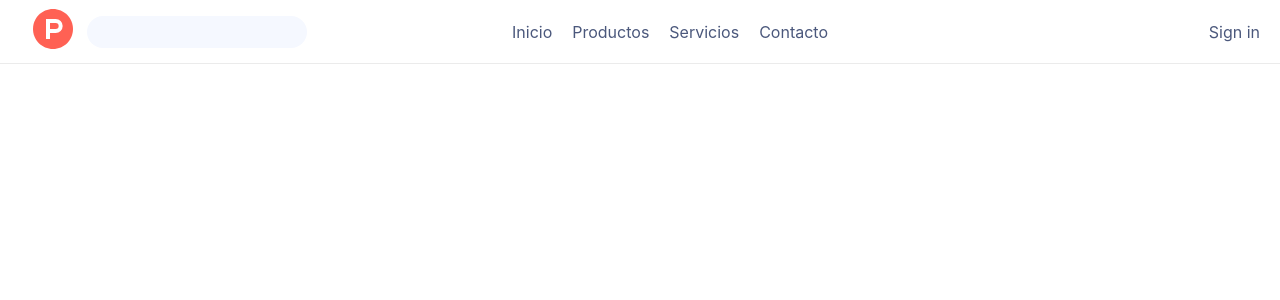
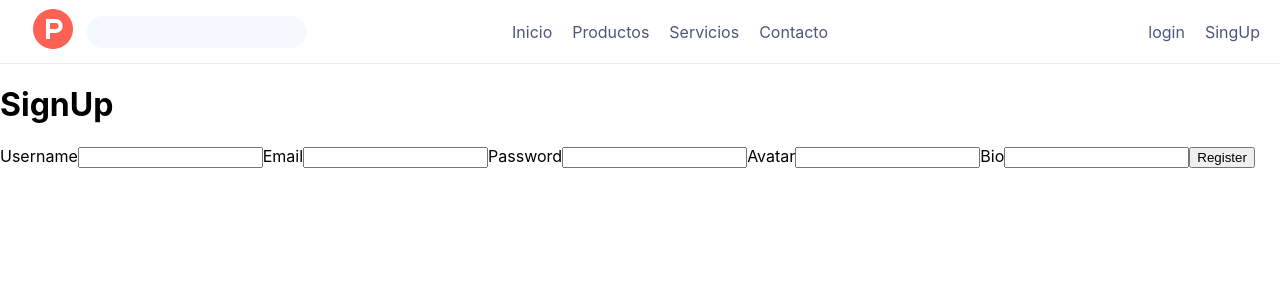
Before and after one commit to uberney2/Software2KarenHolguinMayerliGiraldoUberneyZapataFrontend, a React (Vite) app: page /signup in a window 1280 px wide. Shown: the top 300 px of the page. Built offline with nearby package versions, Linux system fonts and the light colour scheme.

Commit message:
login flow

```diff
--- /dev/null
+++ b/src/components/auth/AuthProvider.jsx
@@ -0,0 +1,48 @@
+import { useContext, createContext, useEffect, useState } from "react";
+
+const AuthContext = createContext({
+  isAuthenticated: false,
+  saveUser: (token) => {},
+  getToken: () => {}
+});
+
+export const AuthProvider = ({ children }) => {
+  const [isAuthenticated, setIsAuthenticated] = useState(false);
+  const [accessToken, setAccessToken] = useState(false);
+
+  useEffect(() => {
+    checkAuth()
+  }, [])
+
+  async function checkAuth(){
+    const token = getToken();
+    if(token){
+        setIsAuthenticated(true);
+    }else{
+        setIsAuthenticated(false);
+    }
+
+  }
+
+  function saveUser(token){
+    localStorage.setItem("token", token);
+    setIsAuthenticated(true);
+  }
+
+  function getToken(){
+    const token = localStorage.getItem('token');
+    if(token){
+        return token;
+    }
+    return null
+
+  }
+
+  return (
+    <AuthContext.Provider value={{ isAuthenticated, saveUser, getToken}}>
+      {children}
+    </AuthContext.Provider>
+  );
+};
+
+export const useAuth = () => useContext(AuthContext);
--- a/src/components/navbar/NavbarComponent.jsx
+++ b/src/components/navbar/NavbarComponent.jsx
@@ -1,7 +1,10 @@
+import { Link } from "react-router-dom";
 import "./Navbar.css";
 
-export const NavbarComponent = () => {
+export const NavbarComponent = ({ children }) => {
   return (
+    <>
+      <header>
         <nav className="navbar">
           <div className="logo">
             <a href="#">
@@ -43,17 +46,20 @@ export const NavbarComponent = () => {
             </ul>
           </div>
 
-
           <div className="login">
             <ul className="nav-links">
               <li>
-          <a href="#">Sign in</a>
+                <Link to="/">login</Link>
+              </li>
+              <li>
+                <Link to="/singup">SingUp</Link>
               </li>
             </ul>
           </div>
+        </nav>
+      </header>
 
-
-
-    </nav>
+      <main>{children}</main>
+    </>
   );
 };
--- a/src/components/productGrid/ProductGrid.jsx
+++ b/src/components/productGrid/ProductGrid.jsx
@@ -3,6 +3,7 @@ import {ProductGridItem} from '../productGridItem/ProductGridItem'
 import './ProductGrid.css'
 export const ProductGrid = () => {
     const {products, isLoading} = useFetchProducts()
+    console.log(products)
   return (
    <>
         <h3>Products</h3>
--- a/src/hooks/useFetchProducts.js
+++ b/src/hooks/useFetchProducts.js
@@ -1,12 +1,15 @@
 import {useEffect, useState} from 'react'
 import {getProducts} from '../services/getProducts'
+import { useAuth } from '../components/auth/AuthProvider';
 
 export const useFetchProducts = () => {
     const[products, setProducts] = useState([]);
     const[isLoading, setIsLoading] = useState(true);
+    const auth = useAuth();
 
     const getAllProducts = async () => {
-        const products = await getProducts();
+        const token = auth.getToken();
+        const products = await getProducts(token);
         setProducts(products);
         setIsLoading(false);
     }
--- a/src/main.jsx
+++ b/src/main.jsx
@@ -1,13 +1,38 @@
-import React from 'react'
-import ReactDOM from 'react-dom/client'
-import App from './App.jsx'
-import { BrowserRouter } from 'react-router-dom';
+import React from "react";
+import ReactDOM from "react-dom/client";
+import App from "./App.jsx";
+import { createBrowserRouter, RouterProvider } from "react-router-dom";
+import { Home } from "./pages/home/Home.jsx";
+import { SignUp } from "./pages/SingUp/SignUp.jsx";
+import { Login } from "./pages/login/Login.jsx";
+import { ProtectedRoute } from "./services/ProtectedRoute";
+import { AuthProvider } from "./components/auth/AuthProvider.jsx";
 
-ReactDOM.createRoot(document.getElementById('root')).render(
+const router = createBrowserRouter([
+  {
+    path: "/",
+    element: <Login />,
+  },
+  {
+    path: "/signup",
+    element: <SignUp />,
+  },
+  {
+    path: "/",
+    element: <ProtectedRoute />,
+    children: [
+      {
+        path: "/home",
+        element: <Home />,
+      },
+    ],
+  },
+]);
+
+ReactDOM.createRoot(document.getElementById("root")).render(
   <React.StrictMode>
-    <BrowserRouter>
-      <App />
-    </BrowserRouter>
-
-  </React.StrictMode>,
-)
+    <AuthProvider>
+      <RouterProvider router={router} />
+    </AuthProvider>
+  </React.StrictMode>
+);
--- /dev/null
+++ b/src/pages/SingUp/SignUp.jsx
@@ -0,0 +1,75 @@
+import { useState } from "react";
+import { NavbarComponent } from "../../components/navbar/NavbarComponent";
+import { useAuth } from "../../components/auth/AuthProvider";
+import { Navigate, useNavigate } from "react-router-dom";
+import { registerUser } from "../../services/registerUser";
+
+
+export const SignUp = () => {
+  const [name, setName] = useState('');
+  const [email, setEmail] = useState('');
+  const [password, setPassword] = useState('');
+  const [avatar, setAvatar] = useState('');
+  const [bio, setBio] = useState('');
+  const [errorResponse, setErrorResponse] = useState('');
+
+  const auth = useAuth();
+  const goTo = useNavigate();
+
+  async function handleSubmit(e){
+    e.preventDefault();
+    try {
+      const resp = await registerUser({
+        name,
+        email,
+        password,
+        avatar,
+        bio,
+      })
+
+      if(resp.ok){
+        console.log('usuario creado');
+        setErrorResponse("")
+        goTo('/')
+      }else{
+        console.log('Error en la creacion del usuario');
+        const json = await resp.json();
+        setErrorResponse(json.body.error)
+      }
+
+    } catch (error) {
+      console.log(error)
+    }
+  }
+
+  if (auth.isAuthenticated) {
+    return <Navigate to = '/home'/>
+  }
+
+  return (
+    <NavbarComponent>
+      <form onSubmit={handleSubmit}>
+        <h1>SignUp</h1>
+        {
+          !!errorResponse && <p>{errorResponse}</p>
+        }
+        <label>Username</label>
+        <input type="text" value={name} onChange={(e) => setName(e.target.value)} />
+
+        <label>Email</label>
+        <input type="text" value={email} onChange={(e) => setEmail(e.target.value)}/>
+
+        <label>Password</label>
+        <input type="password" value={password} onChange={(e) => setPassword(e.target.value)}/>
+
+        <label>Avatar</label>
+        <input type="text" value={avatar} onChange={(e) => setAvatar(e.target.value)}/>
+
+        <label>Bio</label>
+        <input type="text" value={bio} onChange={(e) => setBio(e.target.value)}/>
+
+        <button>Register</button>
+      </form>
+    </NavbarComponent>
+  );
+}
--- a/src/pages/home/Home.jsx
+++ b/src/pages/home/Home.jsx
@@ -1,10 +1,10 @@
-import {ProductGrid} from '../../components/productGrid/ProductGrid'
+import { NavbarComponent } from "../../components/navbar/NavbarComponent";
+import { ProductGrid } from "../../components/productGrid/ProductGrid";
 
 export const Home = () => {
   return (
-    <div>
-      <ProductGrid/>
-
-    </div>
-  )
-}
+    <NavbarComponent>
+      <ProductGrid />
+    </NavbarComponent>
+  );
+};
--- /dev/null
+++ b/src/pages/login/Login.jsx
@@ -0,0 +1,58 @@
+import { useState } from "react";
+import { NavbarComponent } from "../../components/navbar/NavbarComponent";
+import { useAuth } from "../../components/auth/AuthProvider";
+import { Navigate, useNavigate } from "react-router-dom";
+import { LogIn } from "../../services/logIn";
+
+export const Login = () => {
+  const [name, setName] = useState('');
+  const [password, setPassword] = useState('');
+  const [errorResponse, setErrorResponse] = useState('');
+  const auth = useAuth();
+  const goTo = useNavigate();
+
+  async function handleSubmit(e){
+    e.preventDefault();
+    try {
+      const resp = await LogIn({
+        name,
+        password,
+      })
+
+      if(resp.ok){
+        setErrorResponse("")
+        const json = await resp.json();
+        auth.saveUser(json.token);
+        goTo('/home');
+      }else{
+        console.log('Error en la creacion del usuario');
+        const json = await resp.json();
+        setErrorResponse(json.body.error)
+      }
+
+    } catch (error) {
+      console.log(error)
+    }
+  }
+
+  if (auth.isAuthenticated) {
+    return <Navigate to = '/home'/>
+  }
+  return (
+    <NavbarComponent>
+      <form onSubmit={handleSubmit}>
+        <h1>Login</h1>
+        {
+          !!errorResponse && <p>{errorResponse}</p>
+        }
+        <label>Username</label>
+        <input type="text" value={name} onChange={(e) => setName(e.target.value)} />
+
+        <label>Password</label>
+        <input type="password" value={password} onChange={(e) => setPassword(e.target.value)} />
+
+        <button>Login</button>
+      </form>
+    </NavbarComponent>
+  );
+};
--- /dev/null
+++ b/src/services/ProtectedRoute.jsx
@@ -0,0 +1,10 @@
+import {Outlet, Navigate} from 'react-router-dom'
+import { useAuth } from '../components/auth/AuthProvider';
+
+export function ProtectedRoute(){
+
+    const auth = useAuth()
+
+    return auth.isAuthenticated ? <Outlet/> : <Navigate to='/'/>;
+
+}
--- a/src/services/getProducts.js
+++ b/src/services/getProducts.js
@@ -5,7 +5,7 @@ export const getProducts = async (token) => {
         method: 'GET',
         headers: {
             'Content-Type': 'application/json',
-            'Authorization': `eyJhbGciOiJIUzI1NiIsInR5cCI6IkpXVCJ9.eyJ1c2VySWQiOiI2NjNlOTczMDFlODBmODQ3YjEwMTFiMjMiLCJpYXQiOjE3MTU0NTc3MzYsImV4cCI6MTcxNTQ2MTMzNn0.ENxI4RHsBG1vFYXEbgLAsud1zuz0NDP9afEK75f1tLs` // Agrega el token JWT al encabezado Authorization
+            'Authorization': `${token}`
         }
     };
 
--- /dev/null
+++ b/src/services/logIn.js
@@ -0,0 +1,14 @@
+export const LogIn = async ({ name, password }) => {
+    const resp = await fetch("http://localhost:3000/api/user/logIn", {
+      method: "POST",
+      headers: {
+        "Content-Type": "application/json",
+      },
+      body: JSON.stringify({
+        userName: name,
+        password,
+      }),
+    });
+
+    return resp;
+  };
--- /dev/null
+++ b/src/services/registerUser.js
@@ -0,0 +1,17 @@
+export const registerUser = async ({ name, email, password, avatar, bio }) => {
+  const resp = await fetch("http://localhost:3000/api/user/singUp", {
+    method: "POST",
+    headers: {
+      "Content-Type": "application/json",
+    },
+    body: JSON.stringify({
+      userName: name,
+      email,
+      password,
+      avatar,
+      bio,
+    }),
+  });
+
+  return resp;
+};
```
Lines whose indentation alone changed are shown as unchanged.
